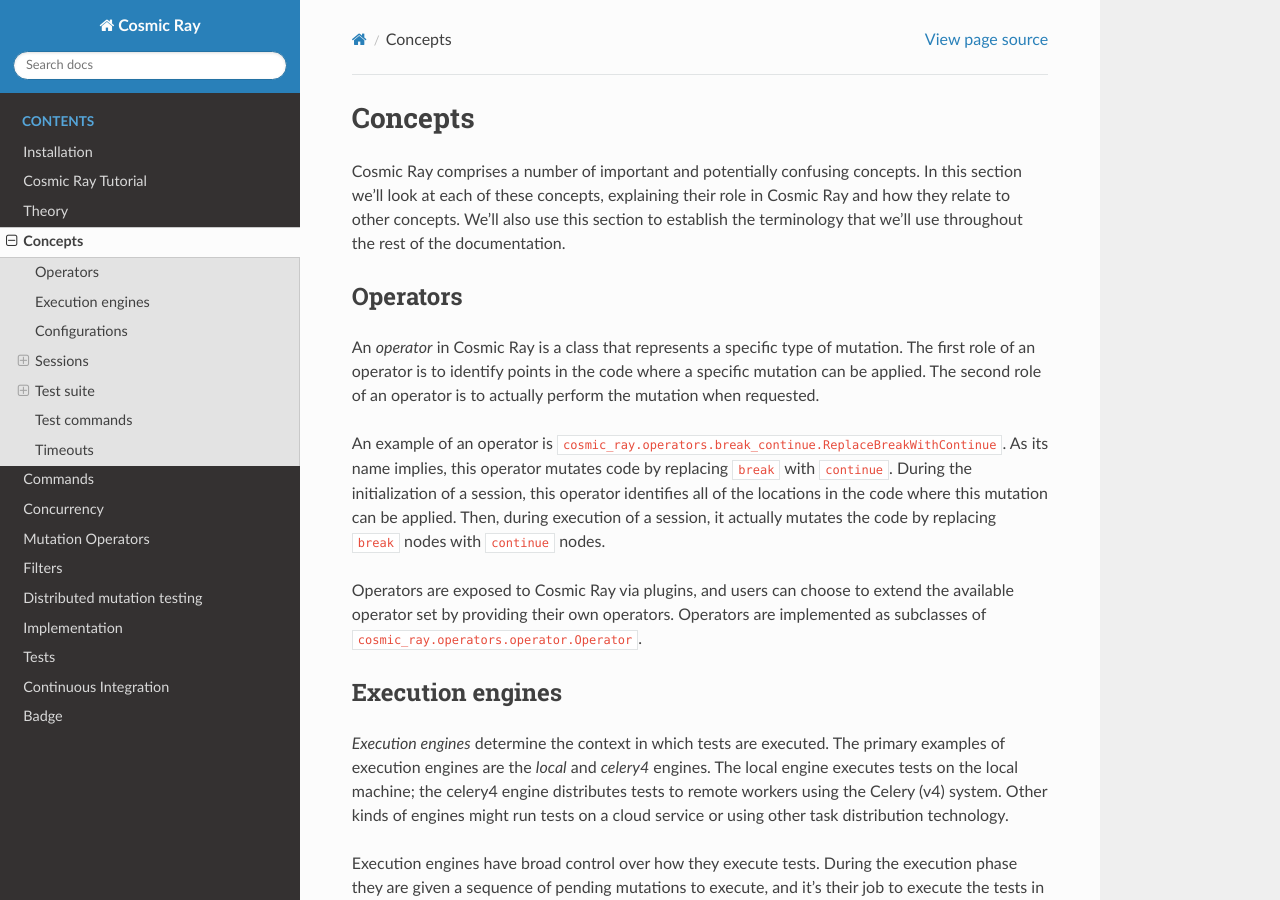
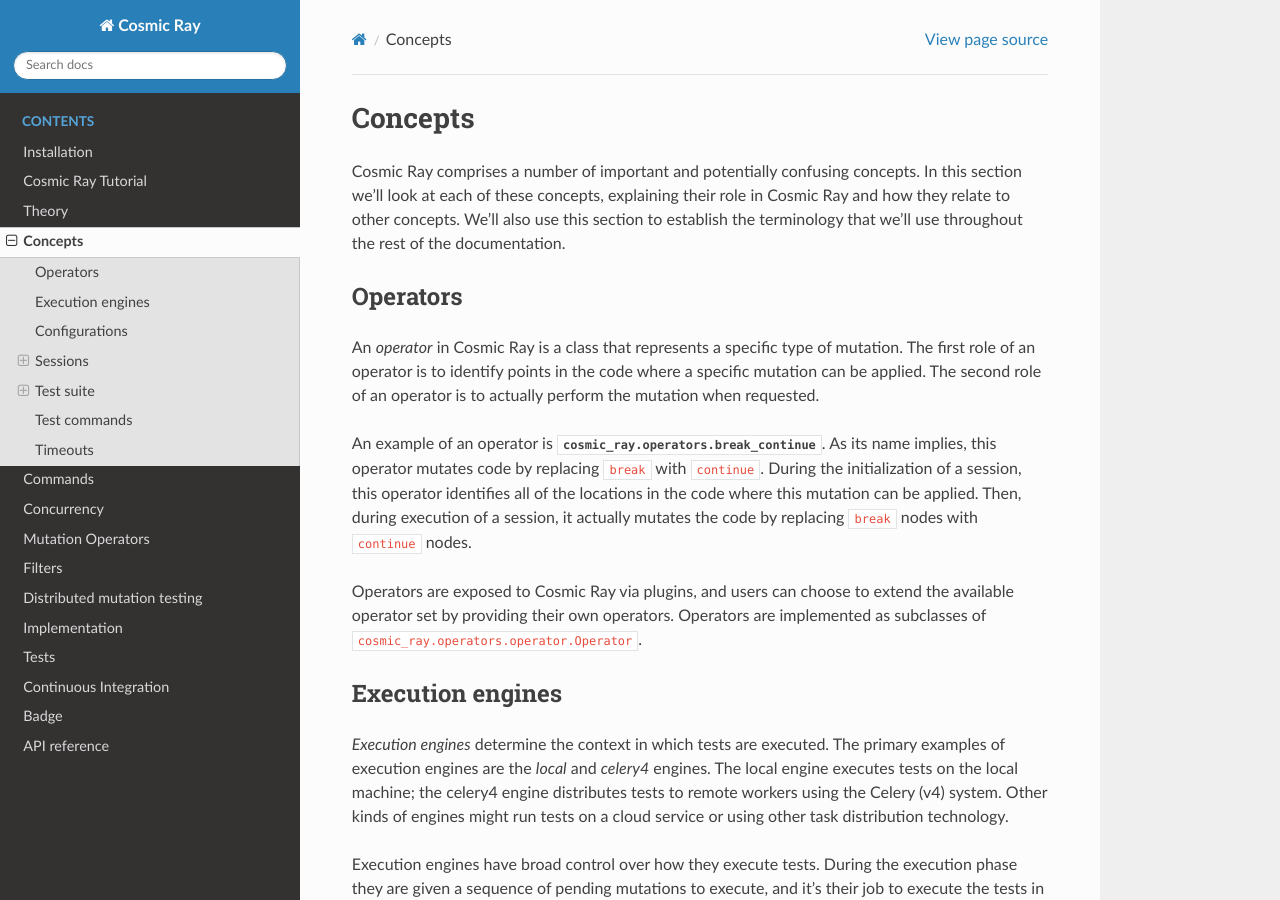
Before and after one commit to sixty-north/cosmic-ray, a Sphinx documentation site: the page built from docs/source/concepts.rst, in a window 1280 px wide and 900 px high. Built offline with Sphinx 7.4.7 and the Read the Docs theme 2.0.0, drawn with Linux system fonts in a browser that asks for light colours.

```diff
--- a/docs/source/concepts.rst
+++ b/docs/source/concepts.rst
@@ -17,7 +17,7 @@ a specific mutation can be applied. The second role of an operator is to
 actually perform the mutation when requested.
 
 An example of an operator is
-``cosmic_ray.operators.break_continue.ReplaceBreakWithContinue``. As its name
+:mod:`cosmic_ray.operators.break_continue`. As its name
 implies, this operator mutates code by replacing ``break`` with ``continue``.
 During
 the initialization of a session, this operator identifies all of the locations
--- a/docs/source/conf.py
+++ b/docs/source/conf.py
@@ -13,22 +13,25 @@
 # documentation root, use os.path.abspath to make it absolute, like shown here.
 #
 import os
-# import sys
+
+import sys
+
 # sys.path.insert(0, os.path.abspath('.'))
+sys.path.insert(0, os.path.abspath("../../src"))
 
 # on_rtd is whether we are on readthedocs.org
-on_rtd = os.environ.get('READTHEDOCS', None) == 'True'
+on_rtd = os.environ.get("READTHEDOCS", None) == "True"
 
 # -- Project information -----------------------------------------------------
 
-project = 'Cosmic Ray'
-copyright = '2019, Sixty North AS'
-author = 'Austin Bingham'
+project = "Cosmic Ray"
+copyright = "2019, Sixty North AS"
+author = "Austin Bingham"
 
 # The short X.Y version
-version = ''
+version = ""
 # The full version, including alpha/beta/rc tags
-release = ''
+release = ""
 
 
 # -- General configuration ---------------------------------------------------
@@ -41,19 +44,21 @@ release = ''
 # extensions coming with Sphinx (named 'sphinx.ext.*') or your custom
 # ones.
 extensions = [
+    "sphinx.ext.autodoc",
+    "sphinx.ext.napoleon",
 ]
 
 # Add any paths that contain templates here, relative to this directory.
-templates_path = [] # ['_templates']
+templates_path = []  # ['_templates']
 
 # The suffix(es) of source filenames.
 # You can specify multiple suffix as a list of string:
 #
 # source_suffix = ['.rst', '.md']
-source_suffix = '.rst'
+source_suffix = ".rst"
 
 # The master toctree document.
-master_doc = 'index'
+master_doc = "index"
 
 # The language for content autogenerated by Sphinx. Refer to documentation
 # for a list of supported languages.
@@ -78,7 +83,8 @@ pygments_style = None
 #
 if not on_rtd:  # only import and set the theme if we're building docs locally
     import sphinx_rtd_theme
-    html_theme = 'sphinx_rtd_theme'
+
+    html_theme = "sphinx_rtd_theme"
     html_theme_path = [sphinx_rtd_theme.get_html_theme_path()]
 # html_theme = 'alabaster'
 
@@ -91,7 +97,7 @@ if not on_rtd:  # only import and set the theme if we're building docs locally
 # Add any paths that contain custom static files (such as style sheets) here,
 # relative to this directory. They are copied after the builtin static files,
 # so a file named "default.css" will overwrite the builtin "default.css".
-html_static_path = [] # ['_static']
+html_static_path = []  # ['_static']
 
 # Custom sidebar templates, must be a dictionary that maps document names
 # to template names.
@@ -107,7 +113,7 @@ html_static_path = [] # ['_static']
 # -- Options for HTMLHelp output ---------------------------------------------
 
 # Output file base name for HTML help builder.
-htmlhelp_basename = 'CosmicRayDocumentationdoc'
+htmlhelp_basename = "CosmicRayDocumentationdoc"
 
 
 # -- Options for LaTeX output ------------------------------------------------
@@ -116,15 +122,12 @@ latex_elements = {
     # The paper size ('letterpaper' or 'a4paper').
     #
     # 'papersize': 'letterpaper',
-
     # The font size ('10pt', '11pt' or '12pt').
     #
     # 'pointsize': '10pt',
-
     # Additional stuff for the LaTeX preamble.
     #
     # 'preamble': '',
-
     # Latex figure (float) alignment
     #
     # 'figure_align': 'htbp',
@@ -134,8 +137,7 @@ latex_elements = {
 # (source start file, target name, title,
 #  author, documentclass [howto, manual, or own class]).
 latex_documents = [
-    (master_doc, 'CosmicRayDocumentation.tex', 'Cosmic Ray Documentation Documentation',
-     'Austin Bingham', 'manual'),
+    (master_doc, "CosmicRayDocumentation.tex", "Cosmic Ray Documentation Documentation", "Austin Bingham", "manual"),
 ]
 
 
@@ -143,10 +145,7 @@ latex_documents = [
 
 # One entry per manual page. List of tuples
 # (source start file, name, description, authors, manual section).
-man_pages = [
-    (master_doc, 'cosmicraydocumentation', 'Cosmic Ray Documentation Documentation',
-     [author], 1)
-]
+man_pages = [(master_doc, "cosmicraydocumentation", "Cosmic Ray Documentation Documentation", [author], 1)]
 
 
 # -- Options for Texinfo output ----------------------------------------------
@@ -155,9 +154,15 @@ man_pages = [
 # (source start file, target name, title, author,
 #  dir menu entry, description, category)
 texinfo_documents = [
-    (master_doc, 'CosmicRayDocumentation', 'Cosmic Ray Documentation Documentation',
-     author, 'CosmicRayDocumentation', 'One line description of project.',
-     'Miscellaneous'),
+    (
+        master_doc,
+        "CosmicRayDocumentation",
+        "Cosmic Ray Documentation Documentation",
+        author,
+        "CosmicRayDocumentation",
+        "One line description of project.",
+        "Miscellaneous",
+    ),
 ]
 
 
@@ -176,4 +181,4 @@ epub_title = project
 # epub_uid = ''
 
 # A list of files that should not be packed into the epub file.
-epub_exclude_files = ['search.html']
+epub_exclude_files = ["search.html"]
--- a/docs/source/index.rst
+++ b/docs/source/index.rst
@@ -33,6 +33,7 @@ assemblers to oil exploration software.
    tests
    continuous_integration
    badge
+   reference/index
 
 
 Indices and tables
--- /dev/null
+++ b/docs/source/reference/index.rst
@@ -0,0 +1,8 @@
+=============
+API reference
+=============
+
+.. toctree::
+   :maxdepth: 1
+
+   operators
```
Also changed, not shown: docs/source/reference/operators.rst (added, +53 -0 lines), 4 other files.
